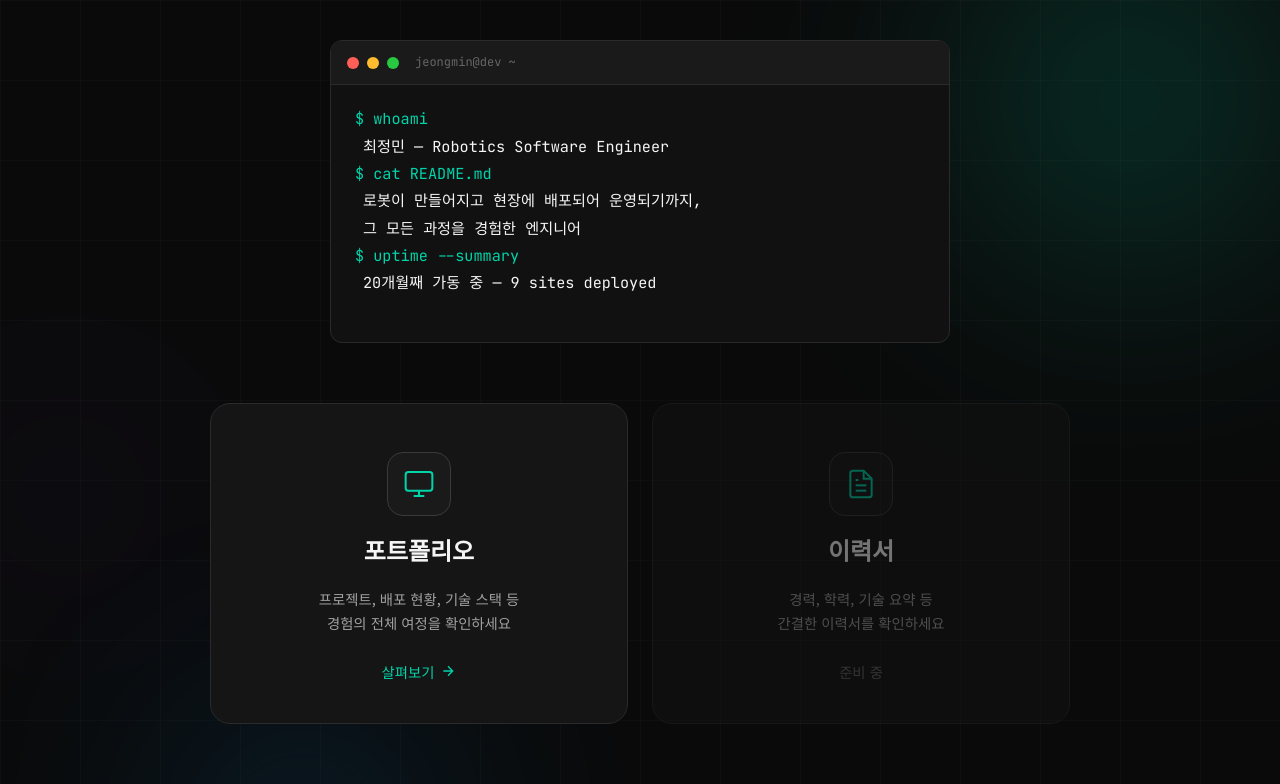
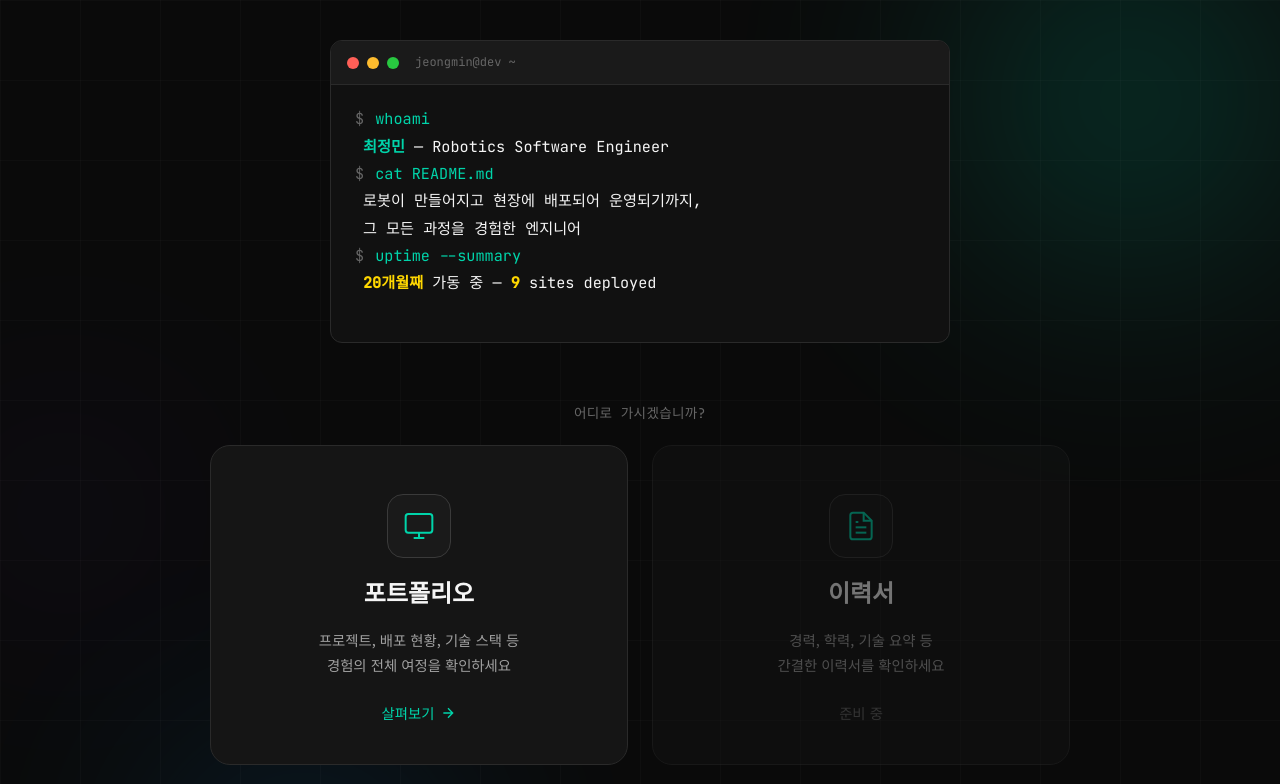
Before and after one commit to jeongmindev99/robotics-portfolio, a React (Create React App) app: page / in a window 1280 px wide. Shown: the top 784 px of the page. Built offline with nearby package versions, Linux system fonts and the light colour scheme.

Commit message:
style: 랜딩 터미널 가독성 개선
- $ 프롬프트와 명령어 색상 분리
- whoami 결과에서 이름 accent 강조
- uptime 숫자(개월, sites) 금색 강조
- 카드 위 안내 텍스트 추가

Co-Authored-By: Claude Opus 4.6 (1M context) <noreply@anthropic.com>

```diff
--- a/src/data/landingData.js
+++ b/src/data/landingData.js
@@ -16,7 +16,7 @@
 export const landingMeta = {
   terminalLines: [
     { prompt: '$ whoami', delay: 0 },
-    { output: '최정민 — Robotics Software Engineer', delay: 800 },
+    { output: '최정민 — Robotics Software Engineer', delay: 800, highlight: '최정민' },
     { prompt: '$ cat README.md', delay: 2000 },
     { output: '로봇이 만들어지고 현장에 배포되어 운영되기까지,', delay: 2800 },
     { output: '그 모든 과정을 경험한 엔지니어', delay: 3200 },
--- a/src/pages/LandingPage.css
+++ b/src/pages/LandingPage.css
@@ -123,9 +123,24 @@
   color: var(--accent-primary);
 }
 
+.terminal-dollar {
+  color: var(--text-muted);
+  margin-right: 2px;
+}
+
 .terminal-output {
   color: var(--text-primary);
   padding-left: 8px;
+}
+
+.terminal-highlight {
+  color: var(--accent-primary);
+  font-weight: 600;
+}
+
+.terminal-stat {
+  color: var(--accent-highlight);
+  font-weight: 600;
 }
 
 .terminal-cursor {
@@ -144,6 +159,16 @@
 @keyframes blink {
   0%, 100% { opacity: 1; }
   50% { opacity: 0; }
+}
+
+/* ─── Guide ──────────────────────────────────────────────────────────── */
+.landing-guide {
+  font-family: var(--font-mono);
+  font-size: 0.85rem;
+  color: var(--text-muted);
+  margin-bottom: 20px;
+  letter-spacing: 0.02em;
+  animation: fadeInUp 0.8s ease 0.15s both;
 }
 
 /* ─── Cards ──────────────────────────────────────────────────────────── */
--- a/src/pages/LandingPage.js
+++ b/src/pages/LandingPage.js
@@ -122,7 +122,7 @@ function Terminal() {
   const months = calcMonths(heroContent.growthStart);
   const allLines = useMemo(() => [
     ...landingMeta.terminalLines,
-    { output: `${months}개월째 가동 중 — ${sites.length} sites deployed`, delay: 0 },
+    { output: `${months}개월째 가동 중 — ${sites.length} sites deployed`, delay: 0, isUptime: true },
   ], [months]);
 
   const { displayedLines, isTyping } = useTerminal(allLines);
@@ -138,12 +138,55 @@ function Terminal() {
       <div className="terminal-body">
         {displayedLines.map((line, i) => (
           <div key={i} className={`terminal-line ${line.prompt ? 'terminal-prompt' : 'terminal-output'}`}>
-            <span>{line.displayText}</span>
+            {line.prompt ? (
+              <PromptLine text={line.displayText} />
+            ) : (
+              <OutputLine text={line.displayText} highlight={line.highlight} isUptime={line.isUptime} />
+            )}
           </div>
         ))}
         <span className={`terminal-cursor${!isTyping ? ' terminal-cursor-idle' : ''}`}></span>
       </div>
     </div>
+  );
+}
+
+function PromptLine({ text }) {
+  // "$ command" → $ 는 별도 색상
+  if (text.startsWith('$')) {
+    return (
+      <>
+        <span className="terminal-dollar">$</span>
+        <span>{text.slice(1)}</span>
+      </>
+    );
+  }
+  return <span>{text}</span>;
+}
+
+function OutputLine({ text, highlight, isUptime }) {
+  if (isUptime) {
+    // 숫자 + 단위를 강조
+    return (
+      <span>
+        {text.split(/(\d+[개월째]*\s*|[0-9]+\s*sites)/).map((part, i) =>
+          /\d/.test(part)
+            ? <span key={i} className="terminal-stat">{part}</span>
+            : part
+        )}
+      </span>
+    );
+  }
+  if (!highlight || !text.includes(highlight)) {
+    return <span>{text}</span>;
+  }
+  const idx = text.indexOf(highlight);
+  return (
+    <>
+      {text.slice(0, idx)}
+      <span className="terminal-highlight">{highlight}</span>
+      {text.slice(idx + highlight.length)}
+    </>
   );
 }
 
@@ -205,6 +248,7 @@ function LandingPage() {
           <Terminal />
         </div>
 
+        <p className="landing-guide">어디로 가시겠습니까?</p>
         <div className={`landing-cards${pages.length > 2 ? ' landing-cards-many' : ''}`}>
           {pages.map((item) => (
             <LandingCard key={item.id} item={item} />
```
